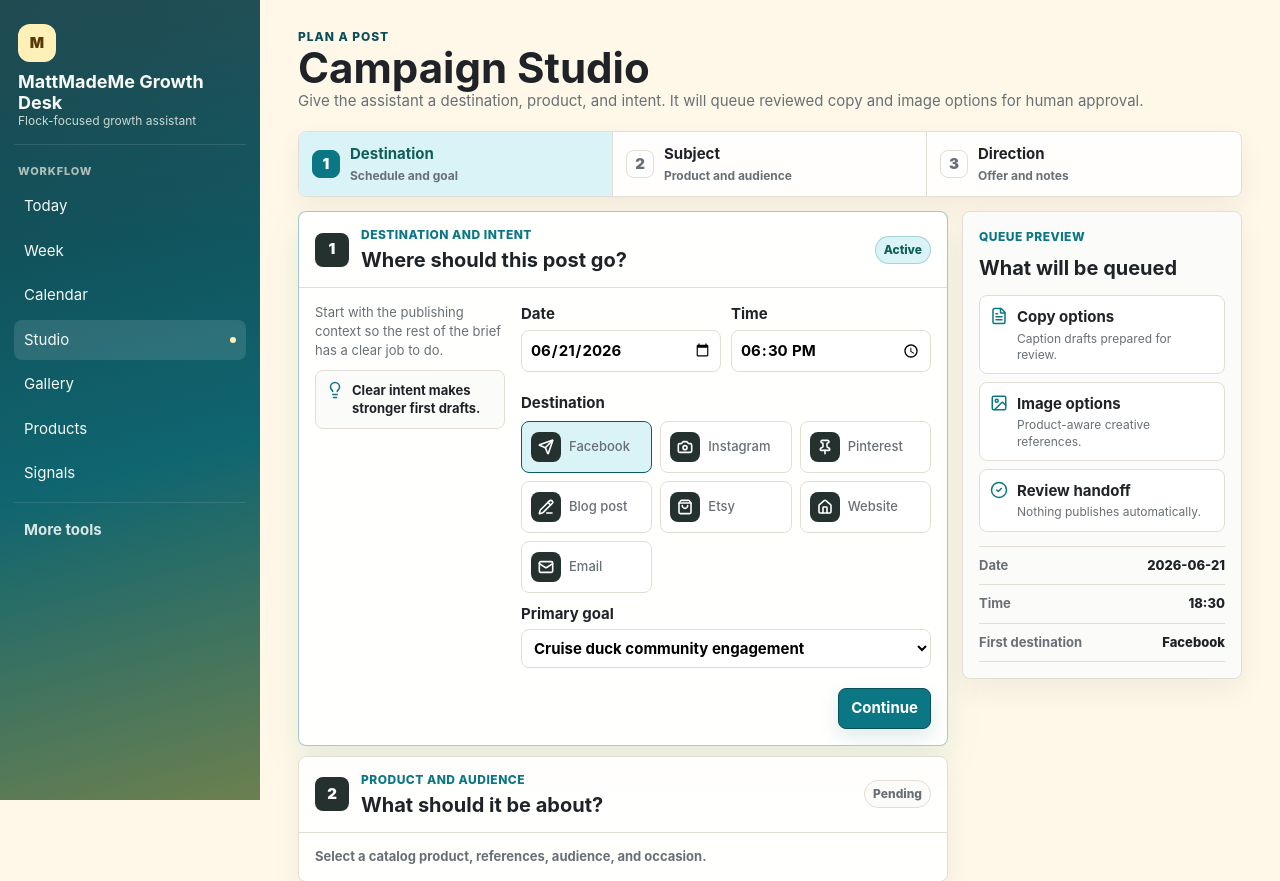
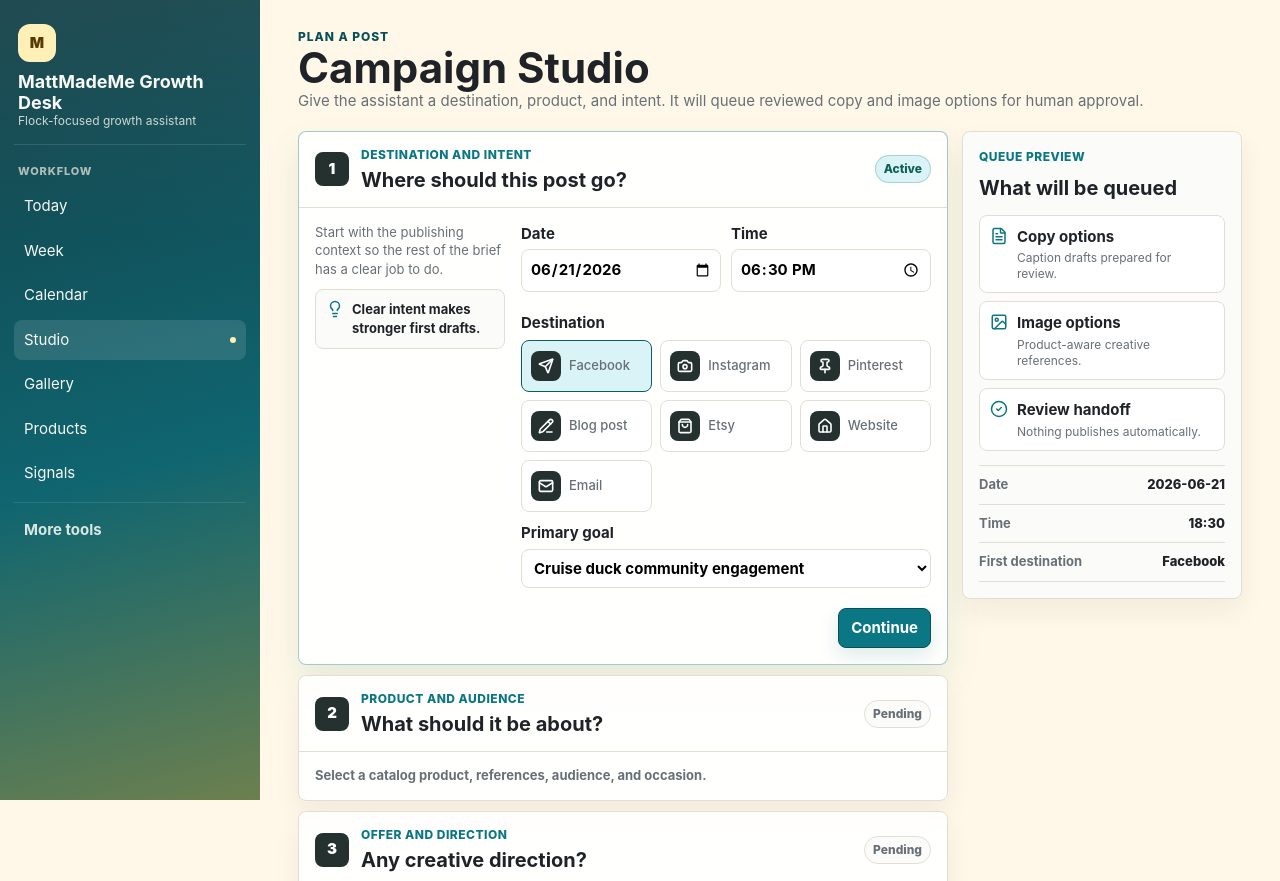
Before and after one commit to digimatt22/social-content, a Flask app: page /planning in a window 1280 px wide. Shown: the top 881 px of the page. Run offline with Flask 3, Linux system fonts and the light colour scheme; data that the repository does not hold is empty; parts of the project's set-up code (start-up, migrations or seed data) failed here and were passed over; some libraries are stand-ins or nearby versions.

Commit message:
Remove planning wizard step bar

```diff
--- a/marketing_os/templates/base.html
+++ b/marketing_os/templates/base.html
@@ -171,15 +171,6 @@
       .image-option { display: grid; gap: 8px; }
       .planner-shell { width: 100%; }
       .post-brief-canvas { display: grid; gap: 14px; margin-bottom: 24px; }
-      .wizard-progress { display: flex; gap: 8px; margin-bottom: 14px; }
-      .planner-progress-row { display: grid; grid-template-columns: repeat(3, minmax(0, 1fr)); gap: 0; margin-bottom: 0; border: 1px solid var(--line); border-radius: 8px; overflow: hidden; background: rgba(255, 255, 255, .9); box-shadow: 0 12px 28px rgba(31, 35, 40, .06); }
-      .planner-step-tab { min-width: 0; display: flex; align-items: center; gap: 10px; padding: 11px 13px; border: 0; border-right: 1px solid var(--line); border-radius: 0; background: transparent; color: var(--ink); box-shadow: none; text-align: left; }
-      .planner-step-tab:last-child { border-right: 0; }
-      .planner-step-tab:hover, .planner-step-tab.active { background: var(--accent-soft); color: #0f5f58; }
-      .planner-step-tab strong, .planner-step-tab small { display: block; min-width: 0; overflow: hidden; text-overflow: ellipsis; white-space: nowrap; }
-      .planner-step-tab small { margin-top: 2px; color: var(--muted); font-size: 12px; font-weight: 650; }
-      .planner-step-tab .step-index { width: 28px; height: 28px; border-radius: 8px; display: grid; place-items: center; flex: 0 0 auto; border: 1px solid var(--line); background: white; color: var(--muted); font-weight: 900; }
-      .planner-step-tab.active .step-index { border-color: var(--accent); background: var(--accent); color: white; }
       .brief-canvas-layout { display: grid; grid-template-columns: minmax(0, 1fr) 280px; gap: 14px; align-items: start; }
       .brief-section-stack { display: grid; gap: 10px; min-width: 0; }
       .brief-section { border: 1px solid var(--line); border-radius: 8px; background: rgba(255, 255, 255, .94); box-shadow: 0 12px 28px rgba(31, 35, 40, .06); overflow: hidden; }
@@ -500,9 +491,6 @@
         .pagination-actions .button { flex: 1; text-align: center; }
         .gallery-card h3 { font-size: 14px; }
         .gallery-card .pill { font-size: 11px; min-height: 22px; }
-        .planner-progress-row { grid-template-columns: 1fr; }
-        .planner-step-tab { border-right: 0; border-bottom: 1px solid var(--line); }
-        .planner-step-tab:last-child { border-bottom: 0; }
         .brief-canvas-layout { grid-template-columns: 1fr; }
         .brief-section-grid { grid-template-columns: 1fr; }
         .brief-field-grid.two-up { grid-template-columns: 1fr; }
--- a/marketing_os/templates/plan_intent.html
+++ b/marketing_os/templates/plan_intent.html
@@ -38,21 +38,6 @@
 } %}
 
 <section class="planner-shell post-brief-canvas">
-  <div class="wizard-progress planner-progress-row" aria-label="Planner progress">
-    <button type="button" class="planner-step-tab {{ 'active' if active_planning_step == '1' else '' }}" data-progress-step="1" data-jump-step="1" aria-current="{{ 'step' if active_planning_step == '1' else 'false' }}">
-      <span class="step-index">1</span>
-      <span><strong>Destination</strong><small>Schedule and goal</small></span>
-    </button>
-    <button type="button" class="planner-step-tab {{ 'active' if active_planning_step == '2' else '' }}" data-progress-step="2" data-jump-step="2" aria-current="{{ 'step' if active_planning_step == '2' else 'false' }}">
-      <span class="step-index">2</span>
-      <span><strong>Subject</strong><small>Product and audience</small></span>
-    </button>
-    <button type="button" class="planner-step-tab {{ 'active' if active_planning_step == '3' else '' }}" data-progress-step="3" data-jump-step="3" aria-current="{{ 'step' if active_planning_step == '3' else 'false' }}">
-      <span class="step-index">3</span>
-      <span><strong>Direction</strong><small>Offer and notes</small></span>
-    </button>
-  </div>
-
   <form method="post" action="{{ url_for('create_planning_item') }}" data-planner-wizard>
     <div class="brief-canvas-layout">
       <div class="brief-section-stack">
@@ -610,17 +595,11 @@
       const state = section.querySelector("[data-step-state]");
       if (state) state.textContent = active ? "Active" : "Pending";
     });
-    document.querySelectorAll("[data-progress-step]").forEach((step) => {
-      const active = step.dataset.progressStep === targetStep;
-      step.classList.toggle("active", active);
-      step.setAttribute("aria-current", active ? "step" : "false");
-    });
   }
 
   document.addEventListener("click", (event) => {
     const next = event.target.closest("[data-next-step]");
     const prev = event.target.closest("[data-prev-step]");
-    const jump = event.target.closest("[data-jump-step]");
     const copyOption = event.target.closest("[data-copy-option-target]");
     const showPanel = event.target.closest("[data-show-panel]");
     const hidePanel = event.target.closest("[data-hide-panel]");
@@ -642,9 +621,9 @@
       return;
     }
 
-    if (next || prev || jump) {
-      const targetStep = next ? next.dataset.nextStep : prev ? prev.dataset.prevStep : jump.dataset.jumpStep;
-      const form = event.target.closest("[data-planner-wizard]") || document.querySelector("[data-planner-wizard]");
+    if (next || prev) {
+      const targetStep = next ? next.dataset.nextStep : prev.dataset.prevStep;
+      const form = event.target.closest("[data-planner-wizard]");
       if (!form) return;
       setPlannerStep(form, targetStep);
       return;
```
Also changed, not shown: tests/test_phase3.py (+1 -1 lines).
